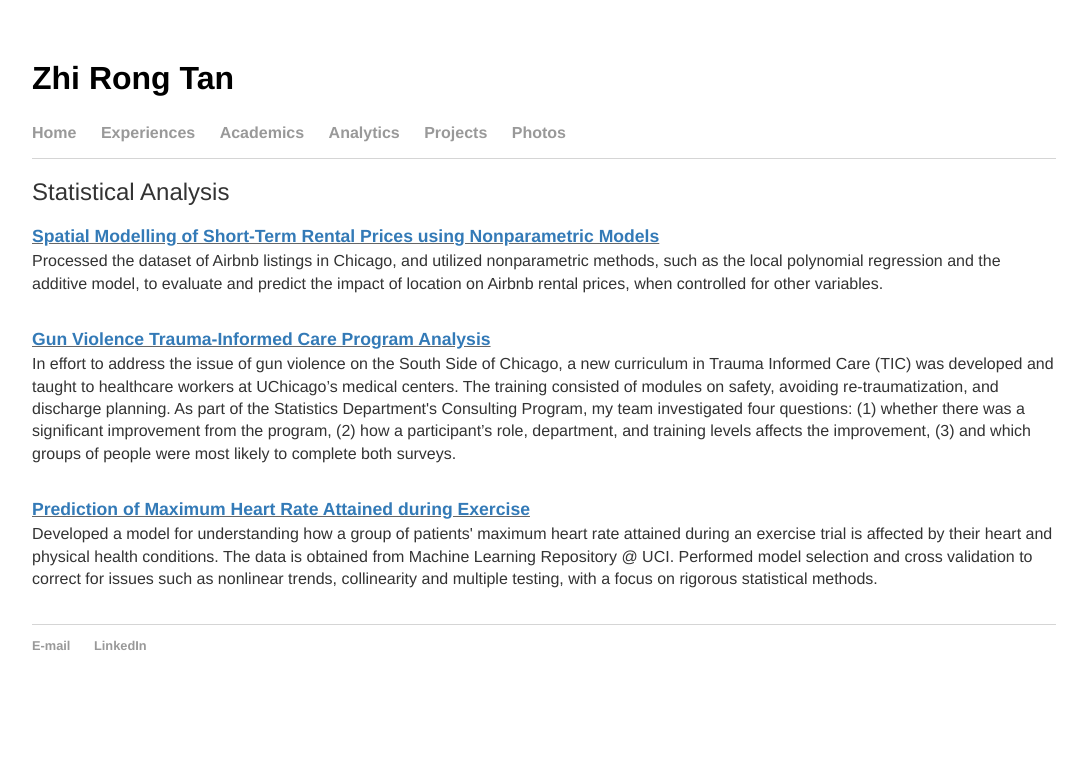
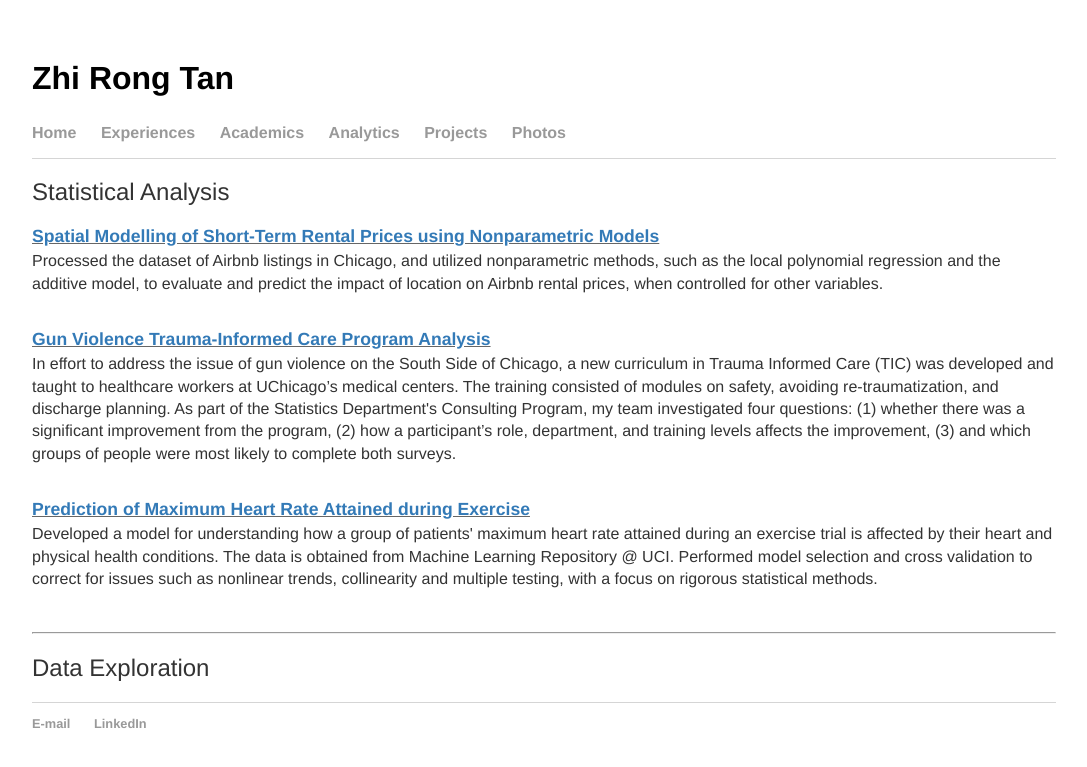
Before and after one commit to tanzhirong/tanzhirong.github.io, a Jekyll site: the page built from analytics/index.html, in a window 1280 px wide. Shown: the top 767 px of the page, without its empty margins (96-1183 px from the left). Built offline with Jekyll 4.4.1, drawn with Linux system fonts in a browser that asks for light colours.

Commit message:
Update index.html

```diff
--- a/analytics/index.html
+++ b/analytics/index.html
@@ -16,3 +16,5 @@ title: Statistical Analysis | Zhi Rong Tan
 <div class="project_title"><b><u><a target="_blank" href="maxhr.html">Prediction of Maximum Heart Rate Attained during Exercise</a></u></b></div>
 <p>Developed a model for understanding how a group of patients' maximum heart rate attained during an exercise trial is affected by their heart and physical health conditions. The data is obtained from Machine Learning Repository @ UCI. Performed model selection and cross validation to correct for issues such as nonlinear trends, collinearity and multiple testing, with a focus on rigorous statistical methods.</p>
 <br>
+<hr>
+<h2>Data Exploration</h2>
```
